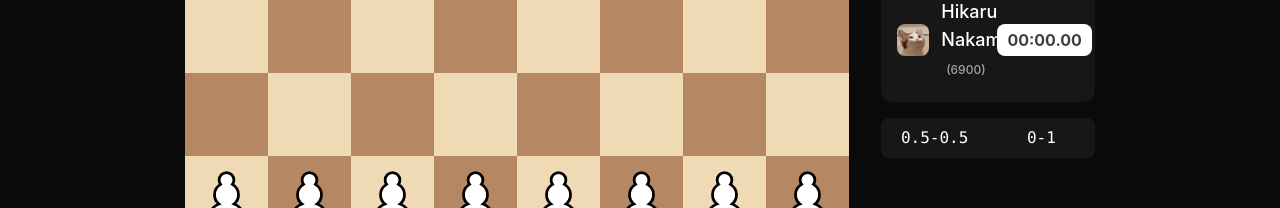
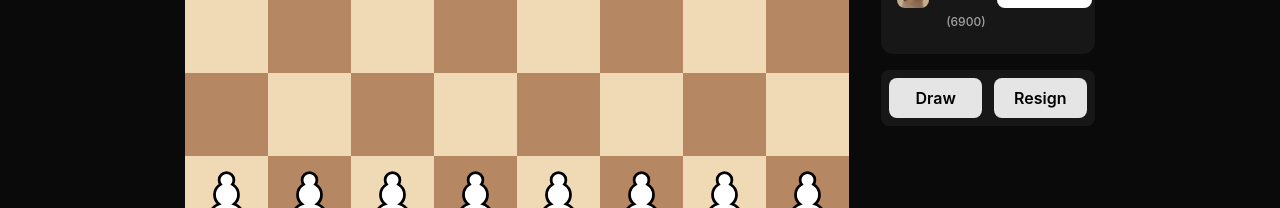
Before and after one commit to sujang958/conch, a SvelteKit app in the folder frontend/: page /live/1 in a window 1280 px wide. Shown: the part 410-618 px from the top of the page. Built offline with nearby package versions, Linux system fonts and the light colour scheme; no server answers; a web font is replaced by a local one.

Commit message:
feat: re-design buttons section

```diff
--- a/frontend/src/routes/+page.svelte
+++ b/frontend/src/routes/+page.svelte
@@ -20,7 +20,7 @@
 		ws.addEventListener("open", () => {})
 	})
 
-	let time = 60 * 2
+	let time = 60 * 20
 	let increment = 1
 
 	const joinQueue = ({ time, increment }: { time: number; increment: number }) =>
--- a/frontend/src/routes/live/[id]/+page.svelte
+++ b/frontend/src/routes/live/[id]/+page.svelte
@@ -8,6 +8,7 @@
 
 	let confirmWindowShown = false
 	let confirmMessage = "Are you sure?"
+	let confirmDescription = "U sure?"
 	let confirmFunction = () => {}
 	let notConfirmFunction = () => {}
 
@@ -71,7 +72,7 @@
 
 			switch (event.type) {
 				case "NOT_FOUND":
-					toast.error("Game not found", { position: "bottom-center", duration: 10_000 })
+					toast.error("Game not found", { duration: 10_000 })
 					break
 				case "BOARD":
 					game.load(event.fen)
@@ -82,8 +83,8 @@
 
 					console.log(time)
 
-					// const turnFullname = game.turn() == "w" ? "white" : "black"
-					// time = { ...time, [turnFullname]: time[turnFullname] - (Date.now() - lastMovedTime) }
+					const turnFullname = game.turn() == "w" ? "white" : "black"
+					time = { ...time, [turnFullname]: time[turnFullname] - (Date.now() - lastMovedTime) }
 
 					if (!boardInitialized) boardInitialized = true
 
@@ -103,7 +104,8 @@
 					gameEnded = true
 					break
 				case "DRAW_REQUESTED":
-					confirmMessage = "Opponent requested a draw, do you accept it?"
+					confirmMessage = "Your opponent requested a draw"
+					confirmDescription = "Do you accept it?"
 					confirmFunction = () => {
 						ws.send(`DRAW_RESPONSE ${JSON.stringify({ gameId, accepted: true })}`)
 					}
@@ -266,39 +268,44 @@
 			</PlayerCard>
 		</section>
 
-		<section class="flex flex-row items-center justify-evenly rounded-lg bg-neutral-900 relative">
+		<section
+			class="flex flex-row items-center justify-evenly rounded-lg bg-neutral-900 relative p-2 gap-x-3"
+		>
 			<button
 				type="button"
-				class="font-medium rounded-l-lg flex-1 p-2 hover:bg-white/5 transition duration-200 font-intel-mono text-base"
+				class="font-semibold rounded-lg flex-1 p-2 bg-neutral-200 text-black text-base"
 				on:click={() => {
 					confirmMessage = "Request a draw?"
+					confirmDescription = "You won't be able to redo this action"
 					confirmFunction = () => {
 						ws.send(`DRAW_REQUEST ${JSON.stringify({ gameId })}`)
 						toast.success("Requested a draw")
 					}
 					confirmWindowShown = true
-				}}>0.5-0.5</button
+				}}>Draw</button
 			>
 			<button
 				type="button"
-				class="font-medium rounded-r-lg flex-1 p-2 hover:bg-white/5 transition duration-200 font-intel-mono text-base"
+				class="font-semibold rounded-lg flex-1 p-2 bg-neutral-200 text-black text-base"
 				on:click={() => {
-					confirmMessage = "Are you sure?"
+					confirmMessage = "Are you surrendering?"
+					confirmDescription = "This action cannot be redone."
 					confirmFunction = () => {
 						ws.send(`RESIGN ${JSON.stringify({ gameId })}`)
 					}
 					confirmWindowShown = true
-				}}>0-1</button
+				}}>Resign</button
 			>
 		</section>
 
 		<section
 			class="rounded-lg bg-neutral-900 transition duration-100 {confirmWindowShown
 				? 'opacity-100'
-				: 'opacity-0'} focus:opacity-100"
+				: 'opacity-0'} focus:opacity-100 text-center p-4 flex flex-col gap-y-4"
 		>
-			<p class="text-base font-medium text-center p-3">{confirmMessage}</p>
-			<div class="flex flex-row items-center justify-evenly">
+			<p class="font-semibold text-2xl">{confirmMessage}</p>
+			<p class="text-base text-neutral-400">{confirmDescription}</p>
+			<div class="flex flex-row items-center justify-evenly mt-3 gap-x-2">
 				<button
 					type="button"
 					on:click={() => {
@@ -307,8 +314,7 @@
 						confirmFunction = () => {}
 						notConfirmFunction = () => {}
 					}}
-					class="font-intel-mono rounded-bl-lg flex-1 p-2 hover:bg-white/5 transition duration-200 text-base"
-					>Yes</button
+					class="rounded-lg flex-1 p-1.5 text-base text-white bg-red-500 font-medium">Yes</button
 				>
 				<button
 					type="button"
@@ -318,8 +324,7 @@
 						confirmFunction = () => {}
 						notConfirmFunction = () => {}
 					}}
-					class="font-intel-mono rounded-br-lg flex-1 p-2 hover:bg-white/5 transition duration-200 text-base"
-					>No</button
+					class="rounded-lg flex-1 p-1.5 text-base text-black bg-neutral-50 font-medium">No</button
 				>
 			</div>
 		</section>
```
